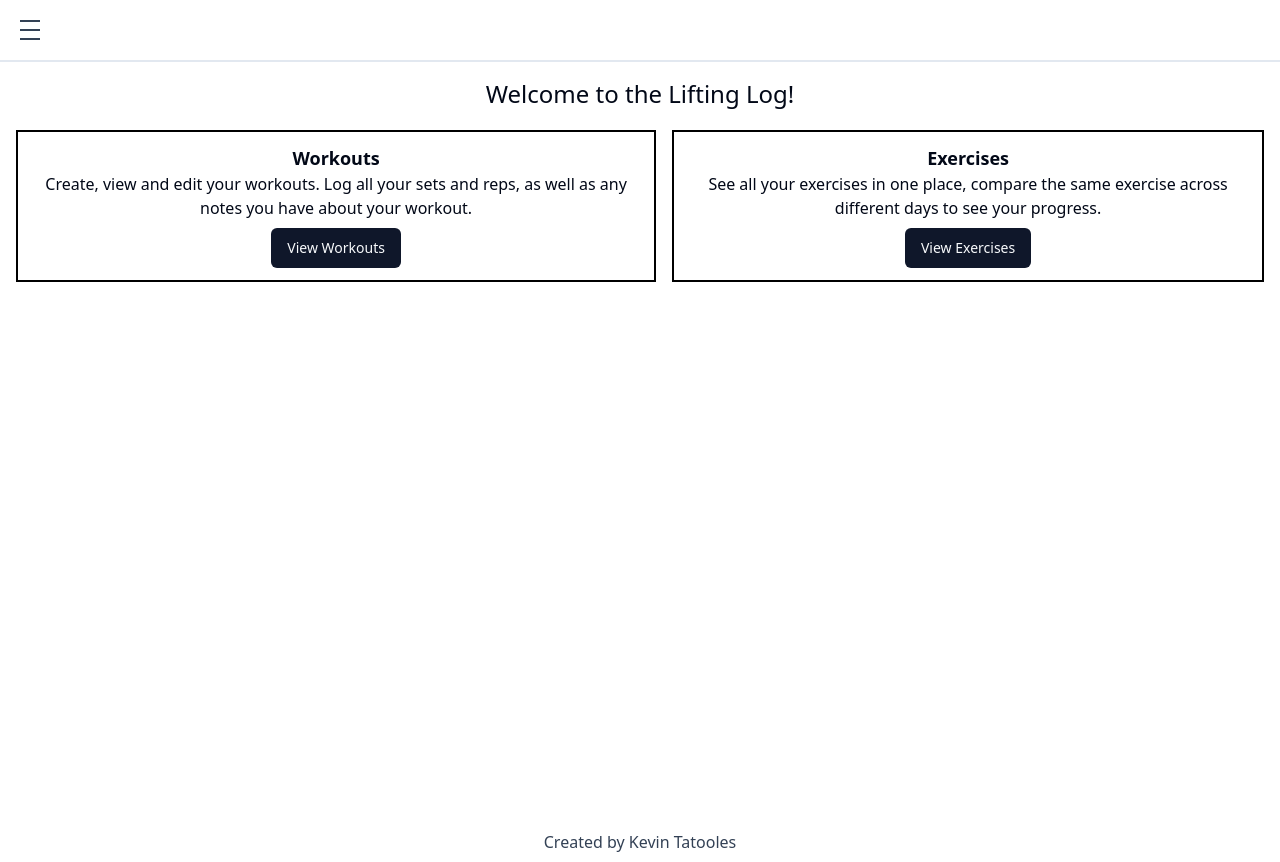
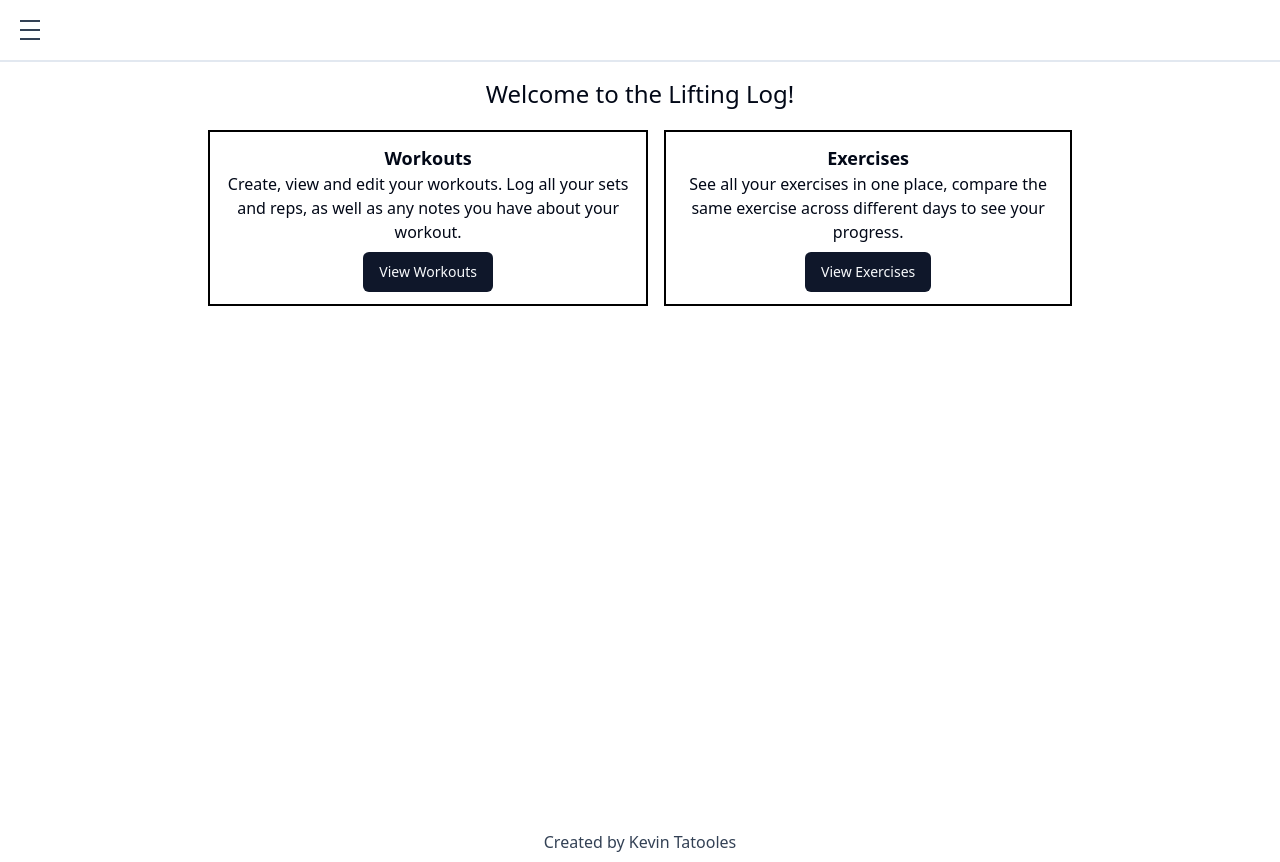
Before and after one commit to Tatooles/next-fitness-tracker, a Next.js app: page / in a window 1280 px wide. Built offline with nearby package versions, Linux system fonts and the light colour scheme.

Commit message:
Update home layout for large screens

```diff
--- a/app/page.tsx
+++ b/app/page.tsx
@@ -3,7 +3,7 @@
 
 export default function Home() {
   return (
-    <div className="p-4 text-center">
+    <div className="mx-auto max-w-4xl p-4 text-center">
       <h1 className="mb-5 text-2xl">Welcome to the Lifting Log!</h1>
       <div className="flex flex-col justify-center gap-4 sm:flex-row">
         <div className="border-2 border-black p-3">
```
